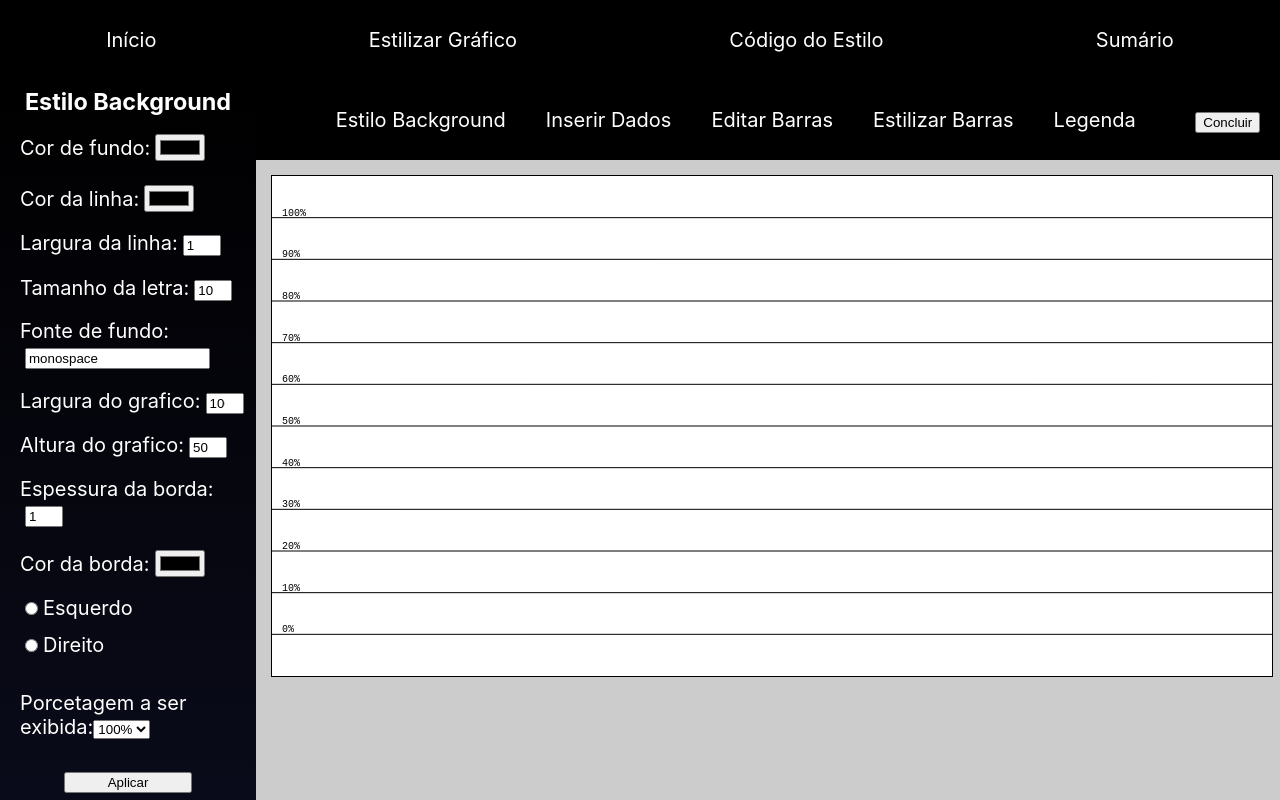
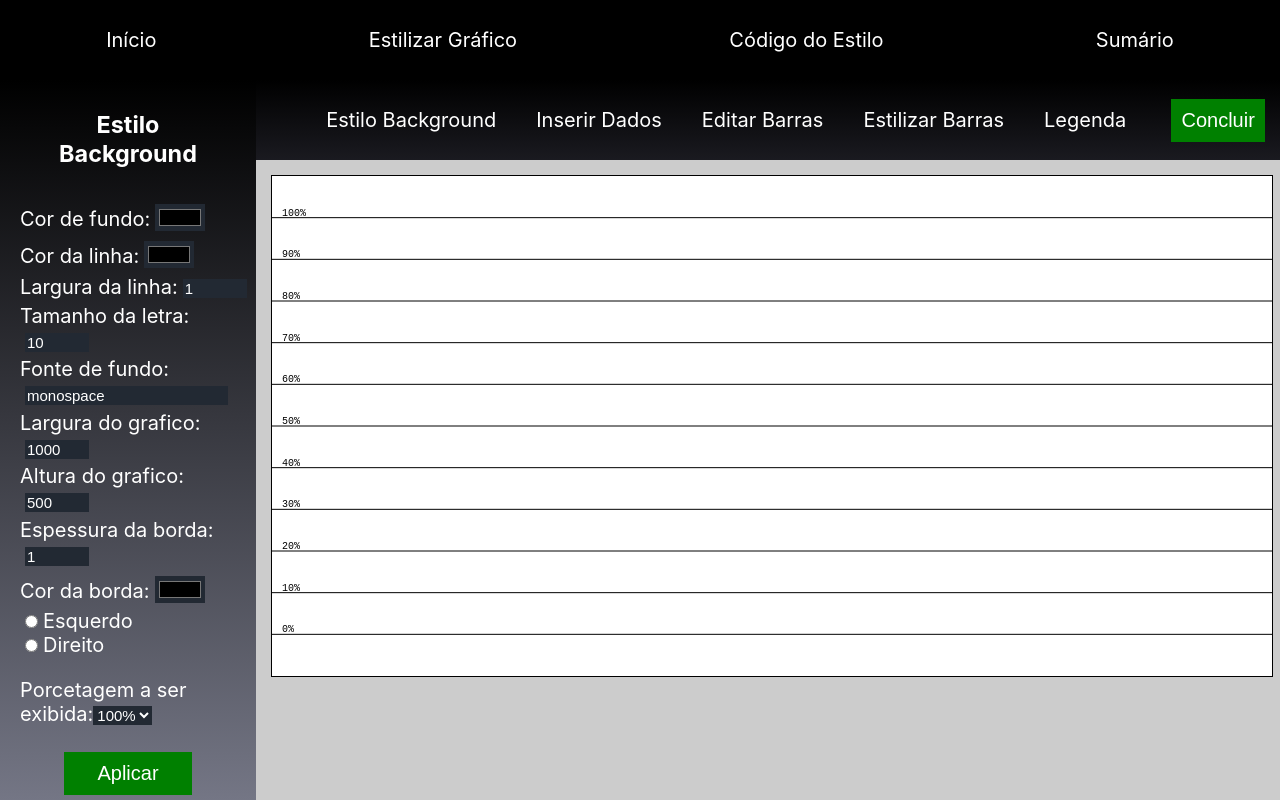
Before and after one commit to Gonzagadavid/percentage-chart, a React (Create React App) app: page /settings in a window 1280 px wide. Built offline with nearby package versions, Linux system fonts and the light colour scheme; a small style sheet from the web is missing.

Commit message:
finalizado estilizacao ninicial

```diff
--- a/src/App.css
+++ b/src/App.css
@@ -39,3 +39,13 @@
 .App a:visited {
   color: white;
 }
+
+.App button {
+  align-self: center;
+  background-color: green;
+  border: none;
+  margin: 5px;
+  padding: 10px;
+  font-size: 20px;
+  color: white
+}
--- a/src/components/Input/Input.css
+++ b/src/components/Input/Input.css
@@ -4,9 +4,13 @@
 }
 
 .Input input[type="number"] {
-  width: 30px;
+  width: 60px;
 }
 
 .Input input {
   margin: 5px;
+  background-color: rgb(34, 41, 51);
+  color: white;
+  border: none;
+  font-size: 15px;
 }
--- a/src/components/InputsContainer/InputContainer.css
+++ b/src/components/InputsContainer/InputContainer.css
@@ -11,4 +11,10 @@
 .InputConatiner button {
   width: 50%;
   align-self: center;
+  background-color: green;
+  border: none;
+  margin: 5px;
+  padding: 10px;
+  font-size: 20px;
+  color: white
 }
--- a/src/components/NavSet/NavSet.css
+++ b/src/components/NavSet/NavSet.css
@@ -1,6 +1,6 @@
 .App .NavSet {
   display: flex;
-  background-color:rgb(0,0,0) ;
+  background:linear-gradient( rgb(0, 0, 0) , rgb(26, 26, 32));
   justify-content: space-around;
   flex-direction: row;
   align-items: center;
--- a/src/components/Select/Select.css
+++ b/src/components/Select/Select.css
@@ -2,3 +2,10 @@
   display: block;
   margin: 20px;
 }
+
+.Select select {
+  background-color: rgb(34, 41, 51);
+  color: white;
+  border: none;
+  font-size: 15px;
+}
--- a/src/pages/CodePage/CodePage.css
+++ b/src/pages/CodePage/CodePage.css
@@ -4,6 +4,8 @@
   margin: 0;
   text-align: center;
   height: 100%;
+  background:linear-gradient(rgb(0, 0, 0) , rgb(116, 118, 133));
+  color: white;
 }
 
 .CodePage h2{
--- a/src/pages/DataPage/DataPage.css
+++ b/src/pages/DataPage/DataPage.css
@@ -1,6 +1,6 @@
 .DataPage {
   display: flex;
-  background:linear-gradient(rgb(0, 0, 0) , rgb(10, 11, 26));
+  background:linear-gradient(rgb(0, 0, 0) , rgb(116, 118, 133));
   width: 20%;
   min-height: 90vh;
   color: white;
--- a/src/pages/Home/Home.css
+++ b/src/pages/Home/Home.css
@@ -3,10 +3,13 @@
   justify-content: center;
   flex-direction: column;
   align-items: center;
+  background:linear-gradient(rgb(0, 0, 0) , rgb(116, 118, 133));
+  min-height: 100vh;
+  color: white;
 }
 
 .Home h1, h2 {
-  margin: 40px;
+  margin: 10px;
 }
 
 .Home p {
@@ -21,11 +24,3 @@
 .Home li {
   list-style:decimal;
 }
-
-.Home a {
-  color: black;
-}
-
-.Home a:visited {
-  color: black;
-}
--- a/src/pages/Home/Home.jsx
+++ b/src/pages/Home/Home.jsx
@@ -9,13 +9,14 @@ const Home = () => (
       Essa página tem como finalidade auxiliar na estilização do componente
       libary stylized-percentage-chart
     </p>
-    <p>Na página Estilizar gráfico encontrar ferramentas que permitirá que estilize o grafico:</p>
+    <p>Na página Estilizar gráfico encontrar ferramentas que permitirá que estilize o gráfico:</p>
     <ul>
-      <li>Na guia Backgroud, estilizar o fundo do seu gráfico</li>
-      <li>Na guia Inserir Dados, insira dados simulando o que ocorrerá na sua aplização</li>
-      <li>Na guia Editar Barras, poderá alterar e excluir os dados e trocar a cor das barras</li>
-      <li>Na guia Estilizar Barras, configure detalhes nos estilo das barras</li>
-      <li>Na guia Legenda, poderá optar por usar legenda estilizada a seu gosto</li>
+      <li>Na guia Backgroud, estilizar o fundo do seu gráfico;</li>
+      <li>Na guia Inserir Dados, insira dados simulando o que ocorrerá na sua aplização;</li>
+      <li>Na guia Editar Barras, poderá alterar e excluir os dados e trocar a cor das barras;</li>
+      <li>Na guia Estilizar Barras, configure detalhes nos estilo das barras;</li>
+      <li>Na guia Legenda, poderá optar por usar legenda estilizada a seu gosto;</li>
+      <p>Para visualizar as alterações clique em aplicar;</p>
     </ul>
     <Link to="/settings">Inicar</Link>
   </div>
--- a/src/pages/SummaryPage.jsx/SummaryPage.css
+++ b/src/pages/SummaryPage.jsx/SummaryPage.css
@@ -2,12 +2,19 @@
   display: flex;
   flex-direction: column;
   font-size: 20px;
+  background:linear-gradient(rgb(0, 0, 0) , rgb(116, 118, 133));
+  color: white;
 }
 
 .Summary h2, h3  {
   text-align: center;
+  margin: 30px;
 }
 
 .item {
   margin: 20px;
 }
+
+.item p {
+  margin: 20px;
+}
```
